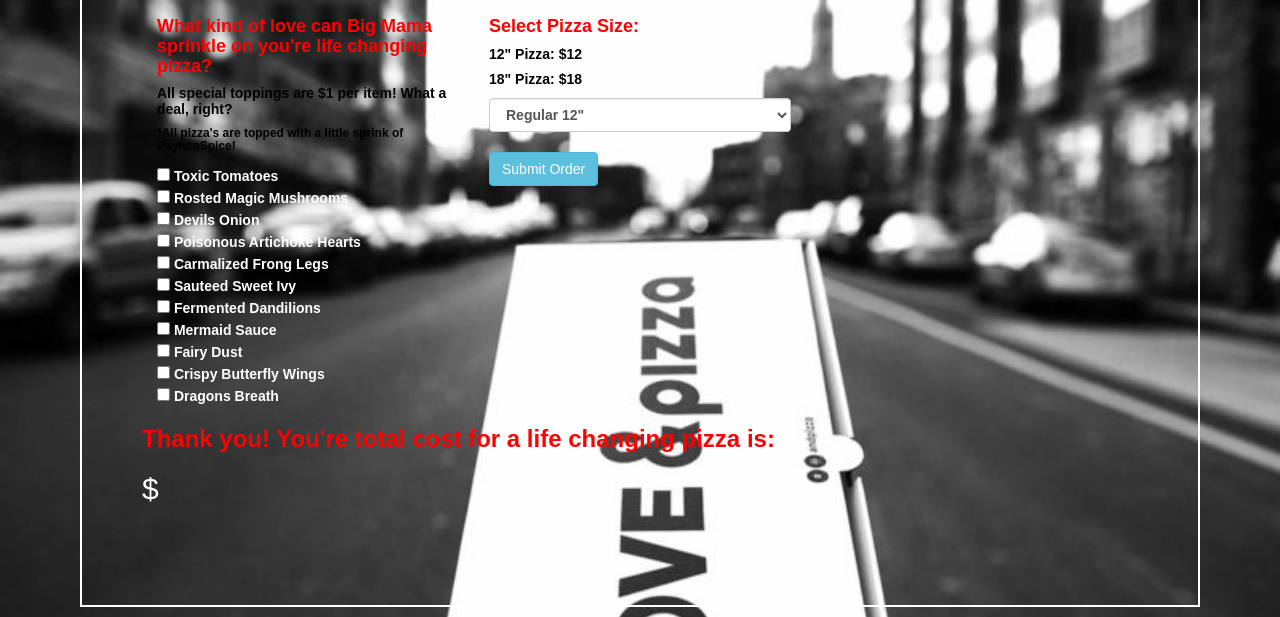
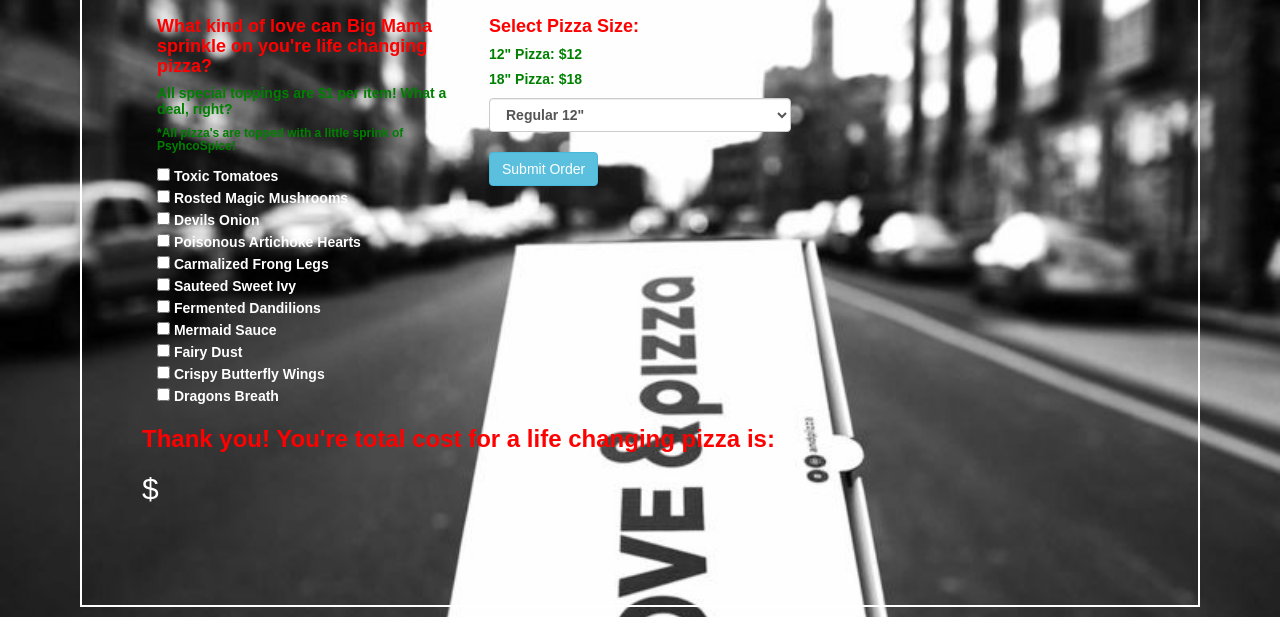
Before and after one commit to DorisWarren/pizza-time, a plain HTML site: page index.html in a window 1280 px wide. Shown: the part 196-813 px from the top of the page. Drawn offline with nearby package versions, Linux system fonts and the light colour scheme; a web font is replaced by a local one.

```diff
--- a/css/styles.css
+++ b/css/styles.css
@@ -32,13 +32,13 @@ h4 {
 h5 {
   font-family: B612 , sans-serif;
   font-weight: bold;
-  color: black
+  color: green
 }
 
 h6 {
   font-family: B612 , sans-serif;
   font-weight: bold;
-  color: black
+  color: green
 }
 
 .form-group {
```
Also changed, not shown: 1 other file.
